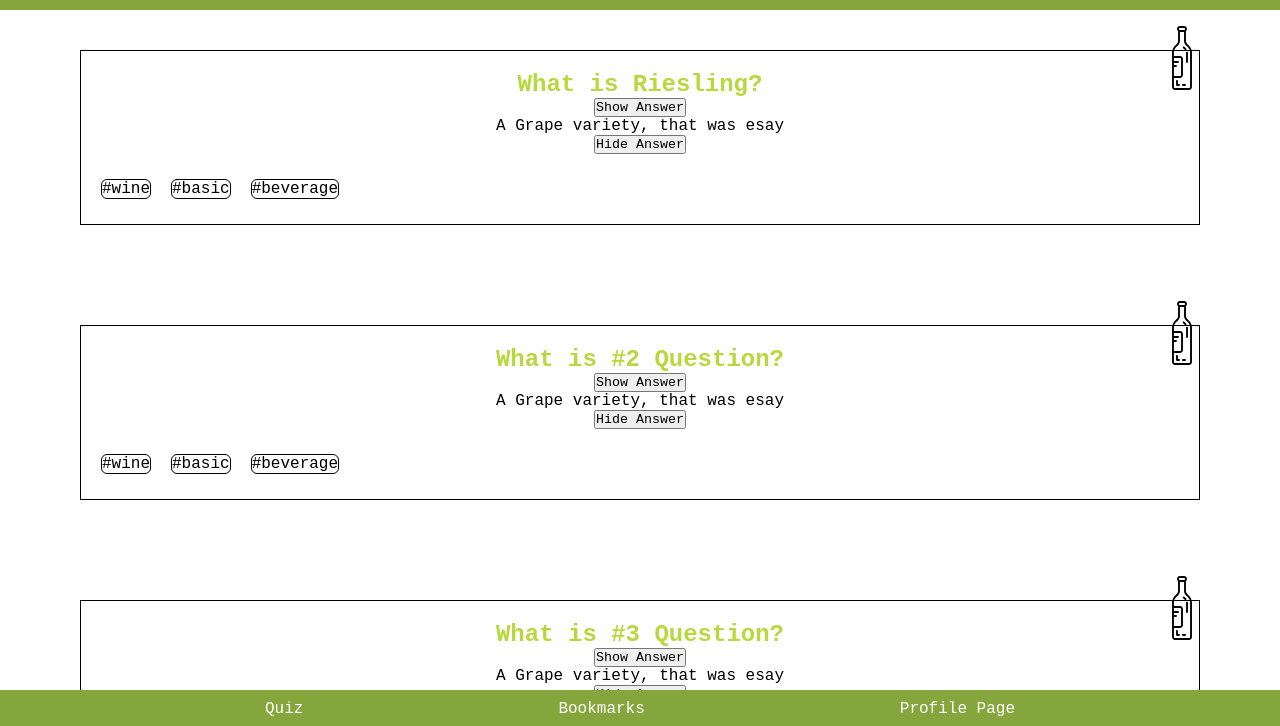
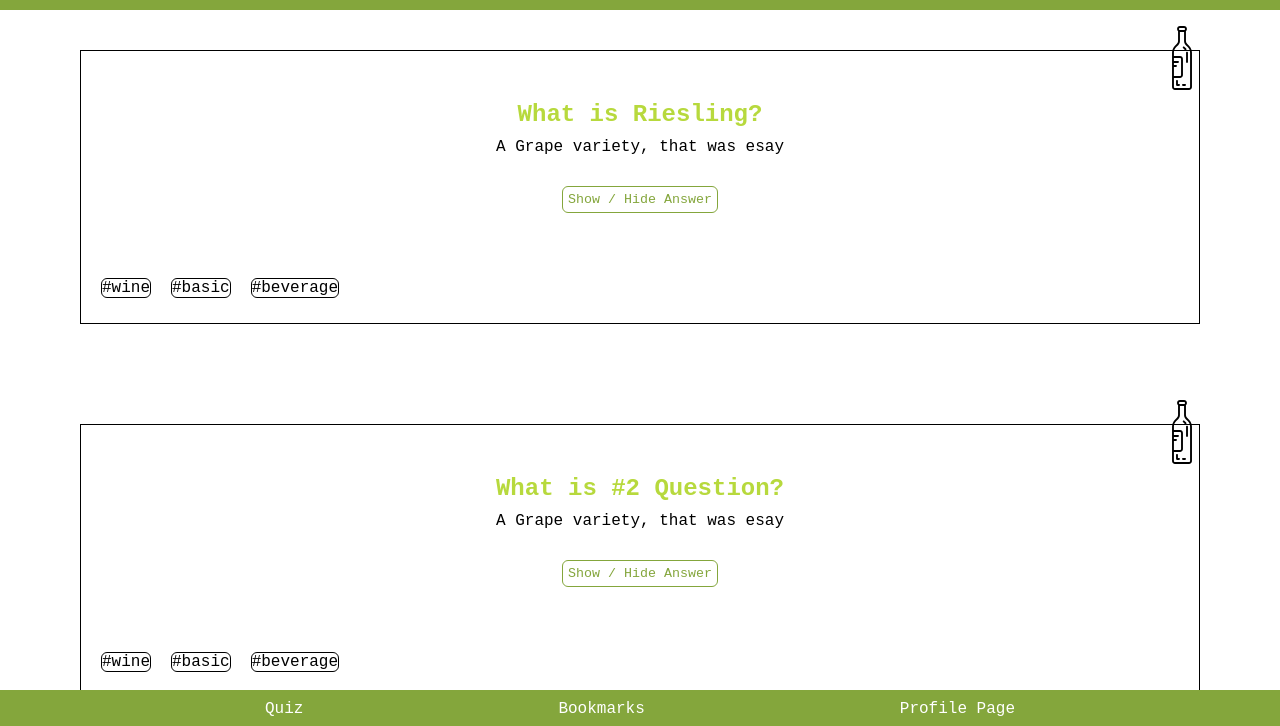
Before and after one commit to milodevhh/quiz-app, a plain HTML site: page index.html in a window 1280 px wide. Shown: the part 50-776 px from the top of the page. Drawn offline with Linux system fonts and the light colour scheme.

Commit message:
add styling button

```diff
--- a/css/components/question-card.css
+++ b/css/components/question-card.css
@@ -7,18 +7,35 @@
 }
 
 .question-card__answer-container {
+  margin: 20px;
+  padding: 20px;
   display: flex;
   flex-direction: column;
+  flex-wrap: wrap;
   align-items: center;
+}
+
+.question-card__button {
+  margin: 20px;
+  padding: 5px;
+  color: var(--primary-color);
+  background-color: #fff;
+  border-radius: 6px;
+  border: 1px solid var(--primary-color);
+}
+
+.question-card__text {
+  margin: 10px;
 }
 
 .question-card__list {
   margin: 10px;
   display: flex;
+  flex-wrap: wrap;
 }
 
 .question-card__list-item {
-  margin: 20px 10px 10px 10px;
+  margin: 0px 10px 10px 10px;
   content: 10px;
   border: 1px solid black;
   border-radius: 6px;
--- a/css/globals.css
+++ b/css/globals.css
@@ -32,7 +32,7 @@ header {
 }
 
 h2 {
-  margin-top: 20px;
+  margin-top: 10px;
   color: var(--secondary-color);
 }
 
--- a/index.html
+++ b/index.html
@@ -13,9 +13,8 @@
     <section class="question-card">
       <div class="question-card__answer-container">
         <h2>What is Riesling?</h2>
-        <button aria-label="Klick here to get answere">Show Answer</button>
-        <p>A Grape variety, that was esay</p>
-        <button>Hide Answer</button>
+        <p class="question-card__text">A Grape variety, that was esay</p>
+        <button aria-label="Klick here to get answere" class="question-card__button">Show / Hide Answer</button>
       </div>
       <ul class="question-card__list">
         <li class="question-card__list-item">#wine</li>
@@ -27,9 +26,8 @@
     <section class="question-card">
       <div class="question-card__answer-container">
         <h2>What is #2 Question?</h2>
-        <button aria-label="Klick here to get answere">Show Answer</button>
-        <p>A Grape variety, that was esay</p>
-        <button>Hide Answer</button>
+        <p class="question-card__text">A Grape variety, that was esay</p>
+        <button aria-label="Klick here to get answere" class="question-card__button">Show / Hide Answer</button>
       </div>
       <ul class="question-card__list">
         <li class="question-card__list-item">#wine</li>
@@ -41,9 +39,8 @@
     <section class="question-card">
       <div class="question-card__answer-container">
         <h2>What is #3 Question?</h2>
-        <button aria-label="Klick here to get answere">Show Answer</button>
-        <p>A Grape variety, that was esay</p>
-        <button>Hide Answer</button>
+        <p class="question-card__text">A Grape variety, that was esay</p>
+        <button aria-label="Klick here to get answere" class="question-card__button">Show / Hide Answer</button>
       </div>
       <ul class="question-card__list">
         <li class="question-card__list-item">#wine</li>
```
